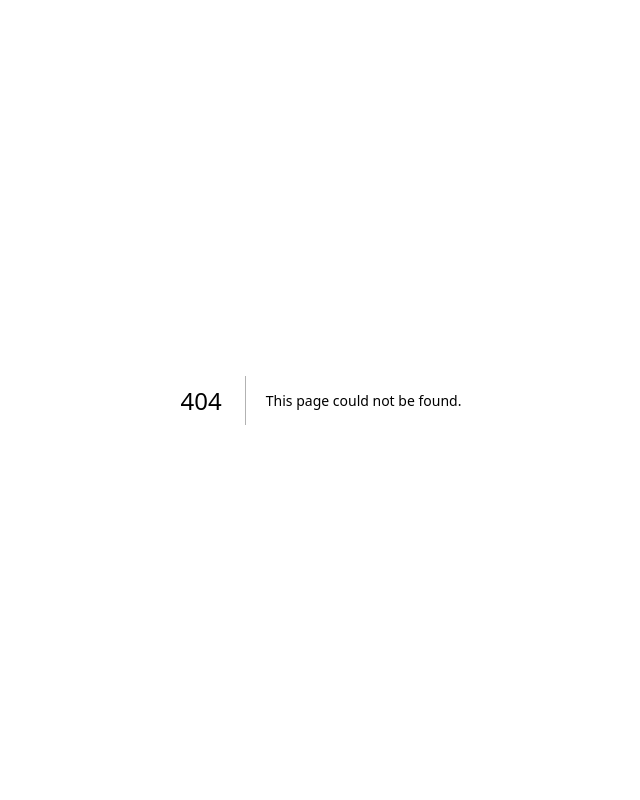
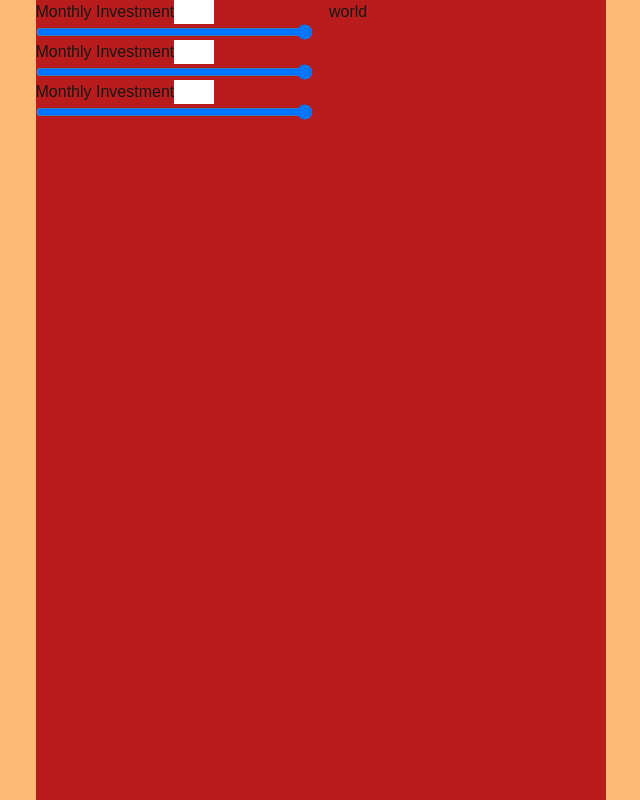
Before and after one commit to Mohanusendi01/nextapp, a Next.js app: page /calculator in a window 1280 px wide. Before the commit this address had no page. Shown: the whole page, without its empty margins (319-959 px from the left). Built offline with nearby package versions, Linux system fonts and the light colour scheme.

Commit message:
adding calculator page

```diff
--- a/src/app/Dasboard/page.tsx
+++ /dev/null
@@ -1,9 +0,0 @@
-import React from 'react'
-
-function page() {
-  return (
-    <div>page</div>
-  )
-}
-
-export default page
--- /dev/null
+++ b/src/app/calculator/page.tsx
@@ -0,0 +1,12 @@
+import React from "react";
+import CalcLayout from "@/components/CalcLayout";
+
+function calculatorPage() {
+  return (
+    <div className="absolute inset-0 h-full w-full flex justify-center items-center bg-orange-300 ">
+      <CalcLayout />
+    </div>
+  );
+}
+
+export default calculatorPage;
--- /dev/null
+++ b/src/components/CalcLayout.tsx
@@ -0,0 +1,75 @@
+"use client";
+import React, { useState } from "react";
+
+function CalcLayout() {
+  const [invest, setInvest] = useState("");
+  const [rate, setRate] = useState("");
+  const [rreturn, setReturn] = useState("");
+  return (
+    <div className="w-70% h-full bg-red-700">
+      <div className="grid gap-4 grid-cols-2">
+        <div className="1">
+          <div className="flex flex-col">
+            <div className="grid grid-cols-2">
+              <label htmlFor="invest">Monthly Investment</label>
+              <input
+                className="w-10 "
+                type="text"
+                id="nub"
+                value={invest}
+                onChange={(e) => setInvest(e.target.value)}
+              />
+            </div>
+            <input
+              type="range"
+              id="invest"
+              name="invest"
+              min="0"
+              max="11"
+              onChange={(e) => setInvest(e.target.value)}
+            />
+            <div className="grid grid-cols-2">
+              <label htmlFor="invest">Monthly Investment</label>
+              <input
+                className="w-10"
+                type="text"
+                id="nub"
+                value={invest}
+                onChange={(e) => setInvest(e.target.value)}
+              />
+            </div>
+            <input
+              type="range"
+              id="invest"
+              name="invest"
+              min="0"
+              max="11"
+              onChange={(e) => setInvest(e.target.value)}
+            />
+            <div className="grid grid-cols-2 items-end">
+              <label htmlFor="invest">Monthly Investment</label>
+              <input
+                className="w-10 "
+                type="text"
+                id="nub"
+                value={invest}
+                onChange={(e) => setInvest(e.target.value)}
+              />
+            </div>
+            <input
+              type="range"
+              id="invest"
+              name="invest"
+              min="0"
+              max="11"
+              onChange={(e) => setInvest(e.target.value)}
+            />
+          </div>
+        </div>
+        <div className="2">world</div>
+      </div>
+    </div>
+  );
+}
+
+export default CalcLayout;
--- a/src/components/Services.tsx
+++ b/src/components/Services.tsx
@@ -1,16 +1,16 @@
 "use client";
-import React from 'react'
+import React from "react";
 import { cn } from "@/lib/utils";
-import Link from 'next/link';
+import Link from "next/link";
 
 function Services() {
   return (
     <div className="max-w-xs w-full">
-    <Link href={'/dashboard'}>
+      <Link href={"/calculator"}>
         <div
           className={cn(
             "group w-fulloverflow-hidden relative card h-96 rounded-md shadow-xl mx-auto flex flex-col justify-end p-4 border border-transparent dark:border-neutral-800",
-          "bg-[url(https://images.unsplash.com/photo-1476842634003-7dcca8f832de?ixid=MnwxMjA3fDB8MHxwaG90by1wYWdlfHx8fGVufDB8fHx8&ixlib=rb-1.2.1&auto=format&fit=crop&w=1650&q=80)] bg-cover",
+            "bg-[url(https://images.unsplash.com/photo-1476842634003-7dcca8f832de?ixid=MnwxMjA3fDB8MHxwaG90by1wYWdlfHx8fGVufDB8fHx8&ixlib=rb-1.2.1&auto=format&fit=crop&w=1650&q=80)] bg-cover"
             // Preload hover image by setting it in a pseudo-element
           )}
         >
@@ -19,13 +19,15 @@ function Services() {
               SIP CALCULATOR
             </h1>
             <p className="font-normal text-base text-gray-50 relative my-4">
-          An SIP calculator (Systematic Investment Plan calculator) is a tool used to estimate the future returns on investments made through a SIP.
+              An SIP calculator (Systematic Investment Plan calculator) is a
+              tool used to estimate the future returns on investments made
+              through a SIP.
             </p>
           </div>
         </div>
       </Link>
     </div>
-  )
+  );
 }
 
-export default Services
+export default Services;
```
Lines whose indentation alone changed are shown as unchanged.
